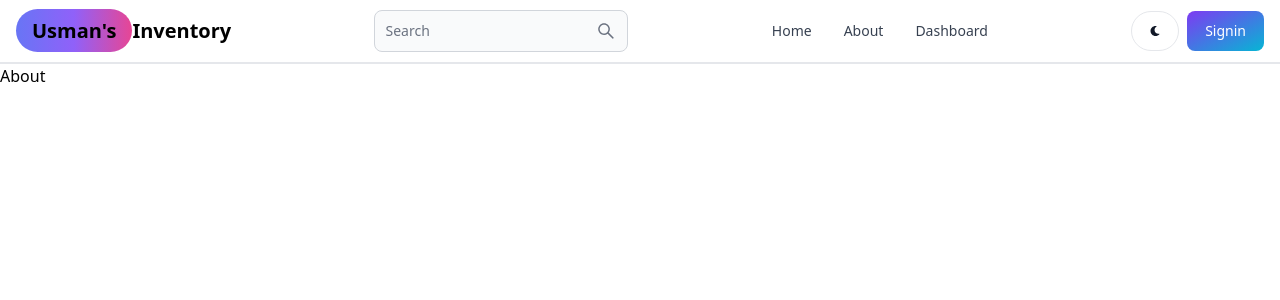
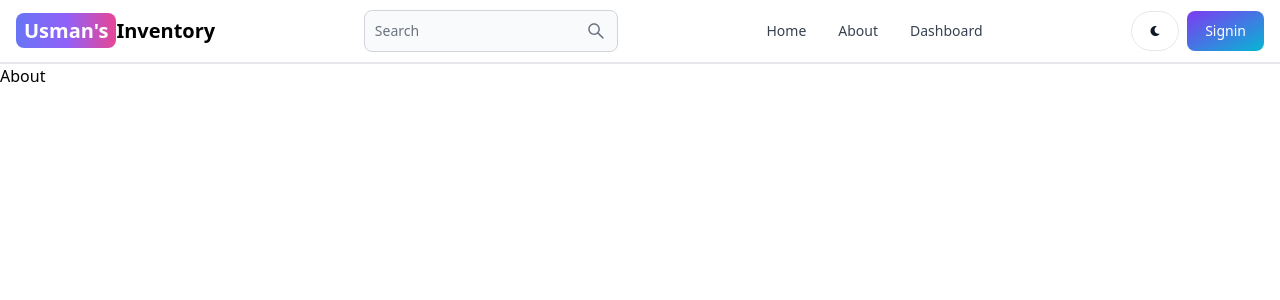
Before and after one commit to Hussainviwe/mern-inventory, a React (Vite) app in the folder Clinet/: page /about in a window 1280 px wide. Shown: the top 300 px of the page. Built offline with nearby package versions, Linux system fonts and the light colour scheme.

Commit message:
usman's  bag-round roundup

```diff
--- a/Clinet/src/components/header.jsx
+++ b/Clinet/src/components/header.jsx
@@ -11,7 +11,7 @@ export default function Header() {
         to="/"
         className="self-center whitespace-nowrap text-sm sm:text-xl font-semibold dark:text-white"
       >
-        <span className="px-4 py-2 bg-gradient-to-r from-indigo-500 via-purple-500 to-pink-500 rounded-full txet-white">
+        <span className='px-2 py-1 bg-gradient-to-r from-indigo-500 via-purple-500 to-pink-500 rounded-lg text-white'>
           Usman's
         </span>
         Inventory
```
